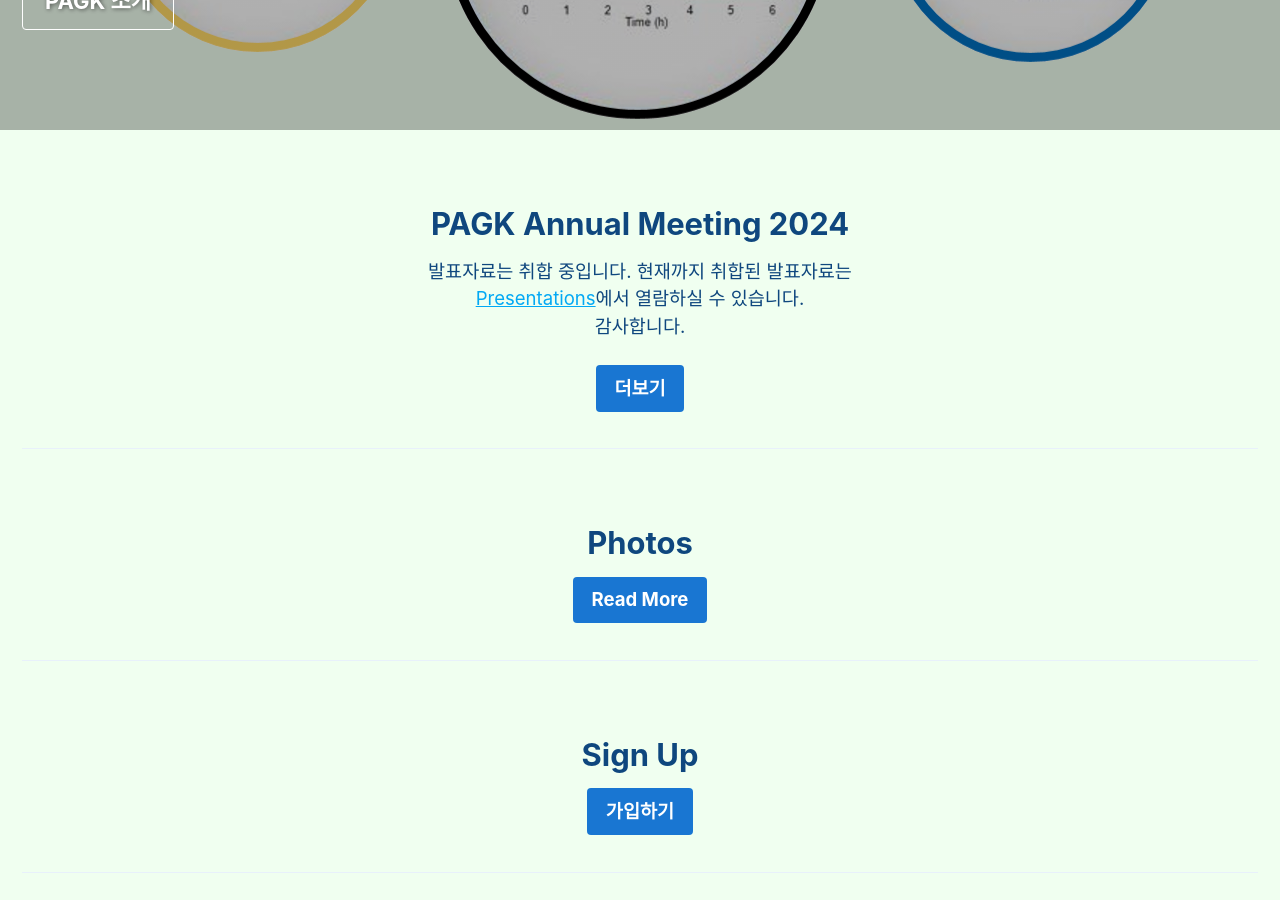
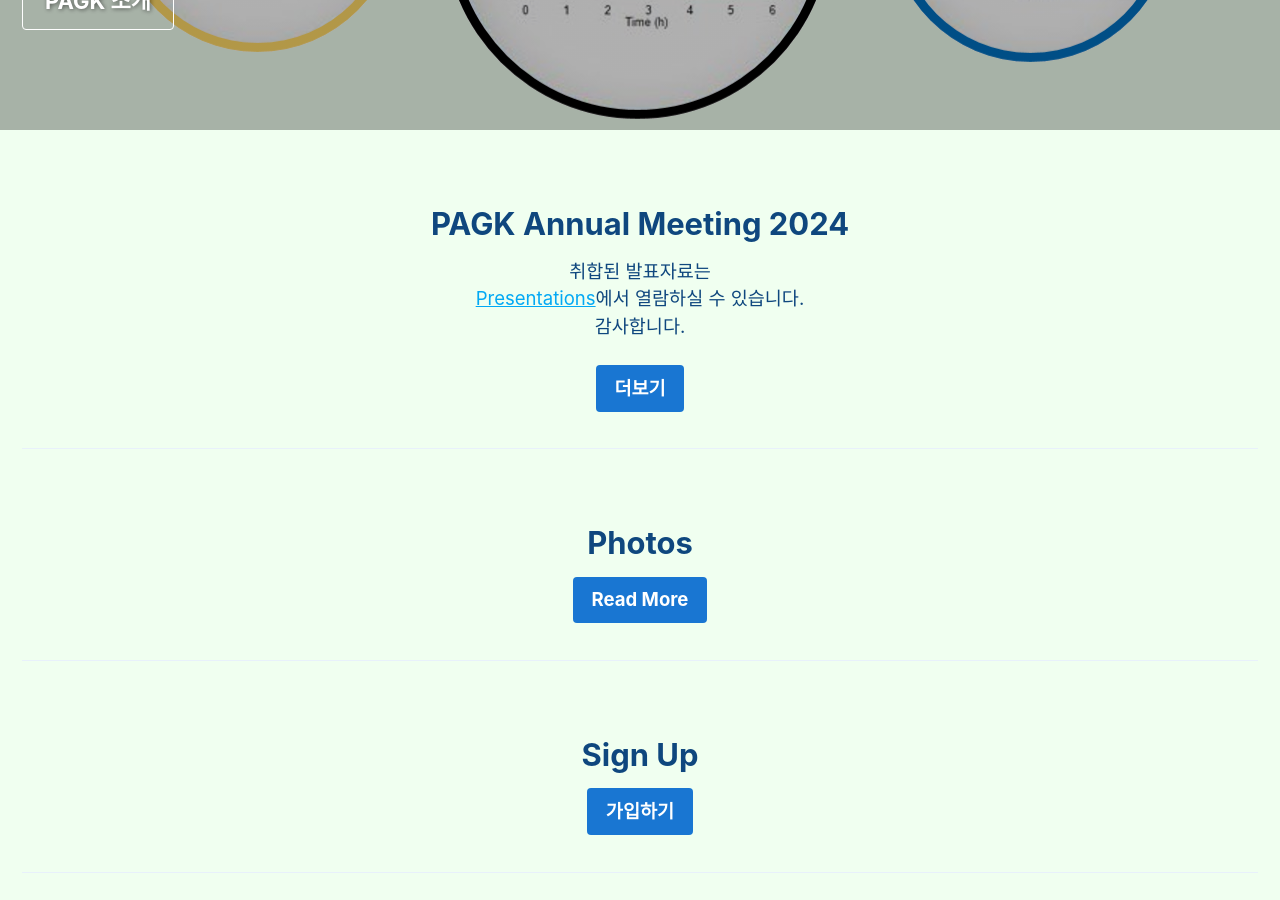
Before and after one commit to pagkkr/pagkkr.github.io, a Jekyll site: the page built from index.md, in a window 1280 px wide and 900 px high, scrolled down 391 px. Built offline with Jekyll 4.4.1, drawn with Linux system fonts in a browser that asks for light colours; cached includes are drawn as plain includes.

Commit message:
Update index.md

```diff
--- a/index.md
+++ b/index.md
@@ -24,7 +24,7 @@ top:
   - image_path_temp: "/assets/annual-meeting/pagk-annual-meeting-2023.png"
     alt: "annual meeting"
     title: "PAGK Annual Meeting 2024"
-    excerpt: '발표자료는 취합 중입니다. 현재까지 취합된 발표자료는 <br> <a href="https://pagk.kr/presentations">Presentations</a>에서 열람하실 수 있습니다. <br>감사합니다.'
+    excerpt: '취합된 발표자료는 <br> <a href="https://pagk.kr/presentations">Presentations</a>에서 열람하실 수 있습니다. <br>감사합니다.'
     url: "/presentations"
     btn_label: "더보기"
     btn_class: "btn--primary"
```
